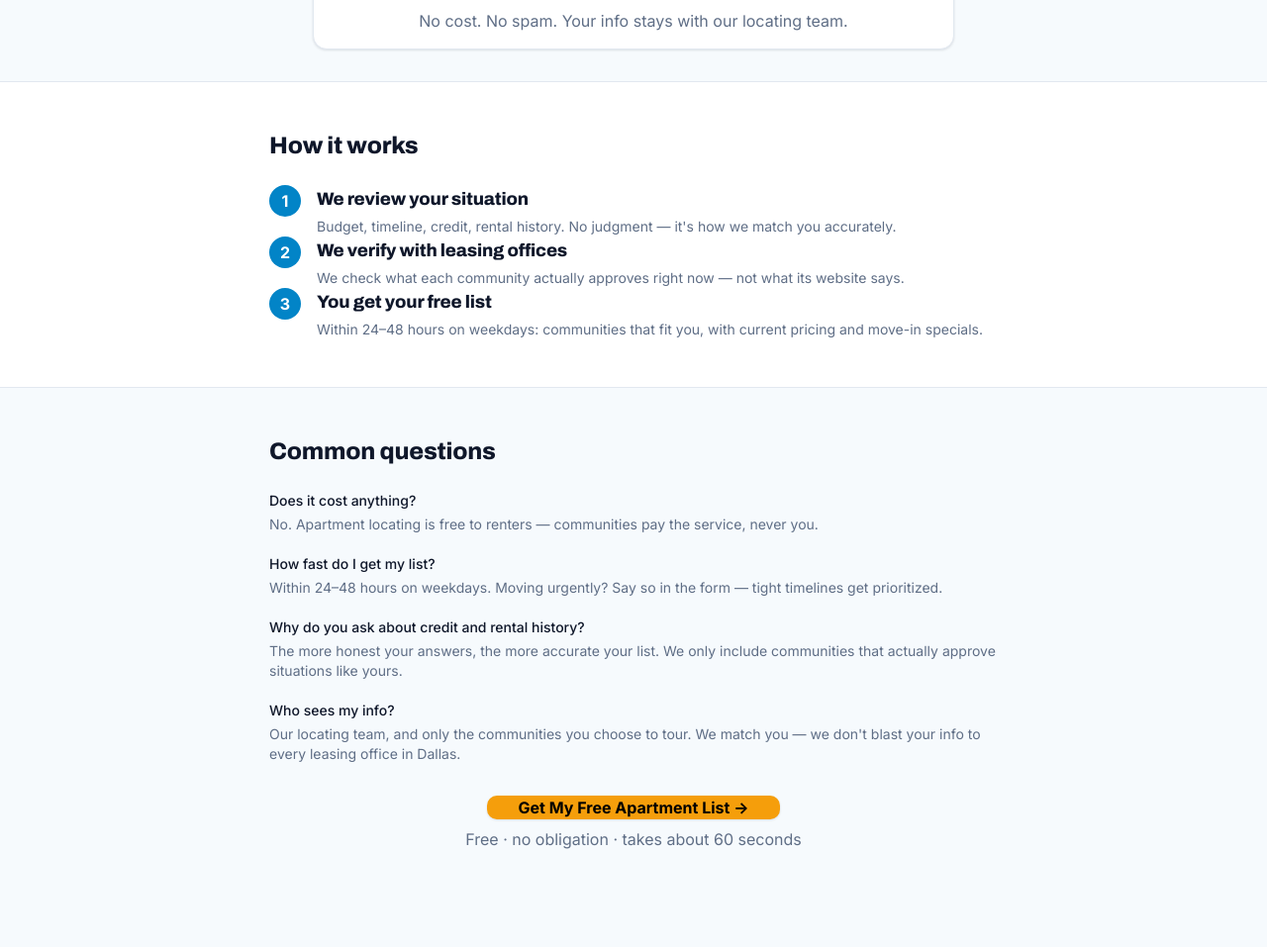
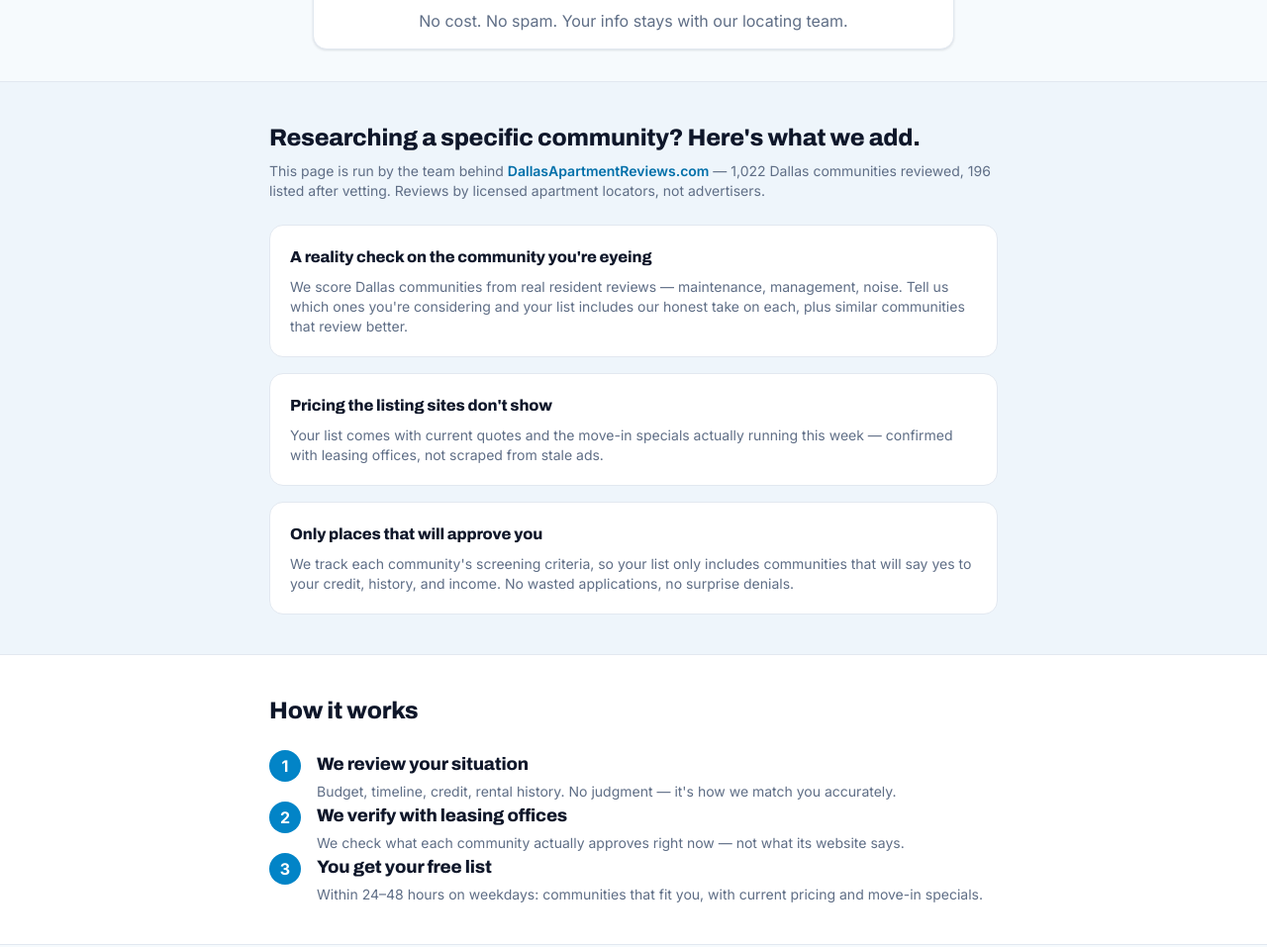
Before and after one commit to quad0028/dallasapartmentreviews, a plain HTML site: page index.html in a window 1280 px wide. Shown: the part 546-1503 px from the top of the page at 99% size. Drawn offline with Linux system fonts and the light colour scheme.

Commit message:
Speak to review-searchers: benefits section, brand tie-in, community-specific FAQ (#3)
Most visitors arrive from '[community name] reviews' searches. Add a
benefits section framed for that intent (reality check on the community
they're eyeing, verified pricing and specials, approval-safe list), a
trust line citing DallasApartmentReviews.com's real vetting numbers,
and a lead FAQ telling visitors to name specific communities in the
top-priorities box. Fold and form behavior unchanged.


Claude-Session: https://claude.ai/code/session_01TZ3EUtb126zygyEZCZgq9a

Co-authored-by: Ross Quade <ross@austinapartmentlocators.com>
Co-authored-by: Claude Fable 5 <noreply@anthropic.com>

```diff
--- a/index.html
+++ b/index.html
@@ -407,8 +407,18 @@
   </div>
 </section>
 
+<section class="border-t border-outline bg-surface-alt">
+  <div class="mx-auto max-w-3xl px-4 py-10">
+    <h2 class="heading-font text-2xl text-on-surface">Researching a specific community? Here's what we add.</h2>
+    <p class="mt-2 text-sm text-on-surface-variant">This page is run by the team behind
+      <a class="font-semibold text-primary-600 hover:underline" href="https://dallasapartmentreviews.com/">DallasApartmentReviews.com</a>
+      &mdash; 1,022 Dallas communities reviewed, 196 listed after vetting. Reviews by licensed
+      apartment locators, not advertisers.</p>
+    <div class="mt-6 grid gap-4"><div class="rounded-card border border-outline bg-surface-container p-5"><h3 class="heading-font text-base text-on-surface">A reality check on the community you're eyeing</h3><p class="mt-2 text-sm text-on-surface-variant">We score Dallas communities from real resident reviews — maintenance, management, noise. Tell us which ones you're considering and your list includes our honest take on each, plus similar communities that review better.</p></div><div class="rounded-card border border-outline bg-surface-container p-5"><h3 class="heading-font text-base text-on-surface">Pricing the listing sites don't show</h3><p class="mt-2 text-sm text-on-surface-variant">Your list comes with current quotes and the move-in specials actually running this week — confirmed with leasing offices, not scraped from stale ads.</p></div><div class="rounded-card border border-outline bg-surface-container p-5"><h3 class="heading-font text-base text-on-surface">Only places that will approve you</h3><p class="mt-2 text-sm text-on-surface-variant">We track each community's screening criteria, so your list only includes communities that will say yes to your credit, history, and income. No wasted applications, no surprise denials.</p></div></div>
+  </div>
+</section>
 <section class="border-t border-outline bg-surface-container">
-  <div class="mx-auto max-w-3xl px-4 py-12">
+  <div class="mx-auto max-w-3xl px-4 py-10">
     <h2 class="heading-font text-2xl text-on-surface">How it works</h2>
     <ol class="mt-6 space-y-6"><li class="flex gap-4"><span class="step-num">1</span><div><h3 class="heading-font text-lg text-on-surface">We review your situation</h3><p class="mt-1 text-sm text-on-surface-variant">Budget, timeline, credit, rental history. No judgment — it's how we match you accurately.</p></div></li><li class="flex gap-4"><span class="step-num">2</span><div><h3 class="heading-font text-lg text-on-surface">We verify with leasing offices</h3><p class="mt-1 text-sm text-on-surface-variant">We check what each community actually approves right now — not what its website says.</p></div></li><li class="flex gap-4"><span class="step-num">3</span><div><h3 class="heading-font text-lg text-on-surface">You get your free list</h3><p class="mt-1 text-sm text-on-surface-variant">Within 24–48 hours on weekdays: communities that fit you, with current pricing and move-in specials.</p></div></li></ol>
   </div>
@@ -416,7 +426,7 @@
 <section class="border-t border-outline">
   <div class="mx-auto max-w-3xl px-4 py-12">
     <h2 class="heading-font text-2xl text-on-surface">Common questions</h2>
-    <dl class="mt-6 space-y-5 text-sm"><div><dt class="font-medium text-on-surface">Does it cost anything?</dt><dd class="mt-1 text-on-surface-variant">No. Apartment locating is free to renters — communities pay the service, never you.</dd></div><div><dt class="font-medium text-on-surface">How fast do I get my list?</dt><dd class="mt-1 text-on-surface-variant">Within 24–48 hours on weekdays. Moving urgently? Say so in the form — tight timelines get prioritized.</dd></div><div><dt class="font-medium text-on-surface">Why do you ask about credit and rental history?</dt><dd class="mt-1 text-on-surface-variant">The more honest your answers, the more accurate your list. We only include communities that actually approve situations like yours.</dd></div><div><dt class="font-medium text-on-surface">Who sees my info?</dt><dd class="mt-1 text-on-surface-variant">Our locating team, and only the communities you choose to tour. We match you — we don't blast your info to every leasing office in Dallas.</dd></div></dl>
+    <dl class="mt-6 space-y-5 text-sm"><div><dt class="font-medium text-on-surface">Can I ask about a specific community?</dt><dd class="mt-1 text-on-surface-variant">Yes — name it in the “My top priorities” box in the form. Your list will include our honest take on it, what it really costs right now, and how it compares to similar communities nearby.</dd></div><div><dt class="font-medium text-on-surface">Does it cost anything?</dt><dd class="mt-1 text-on-surface-variant">No. Apartment locating is free to renters — communities pay the service, never you.</dd></div><div><dt class="font-medium text-on-surface">How fast do I get my list?</dt><dd class="mt-1 text-on-surface-variant">Within 24–48 hours on weekdays. Moving urgently? Say so in the form — tight timelines get prioritized.</dd></div><div><dt class="font-medium text-on-surface">Why do you ask about credit and rental history?</dt><dd class="mt-1 text-on-surface-variant">The more honest your answers, the more accurate your list. We only include communities that actually approve situations like yours.</dd></div><div><dt class="font-medium text-on-surface">Who sees my info?</dt><dd class="mt-1 text-on-surface-variant">Our locating team, and only the communities you choose to tour. We match you — we don't blast your info to every leasing office in Dallas.</dd></div></dl>
     <div class="mt-8 text-center">
       <a href="#apartment-form" class="inline-block rounded-btn px-8 py-3.5 text-base font-bold shadow-card"
          style="background:rgb(var(--lp-accent-500));color:rgb(var(--lp-on-accent))">Get My Free Apartment List &rarr;</a>
```
